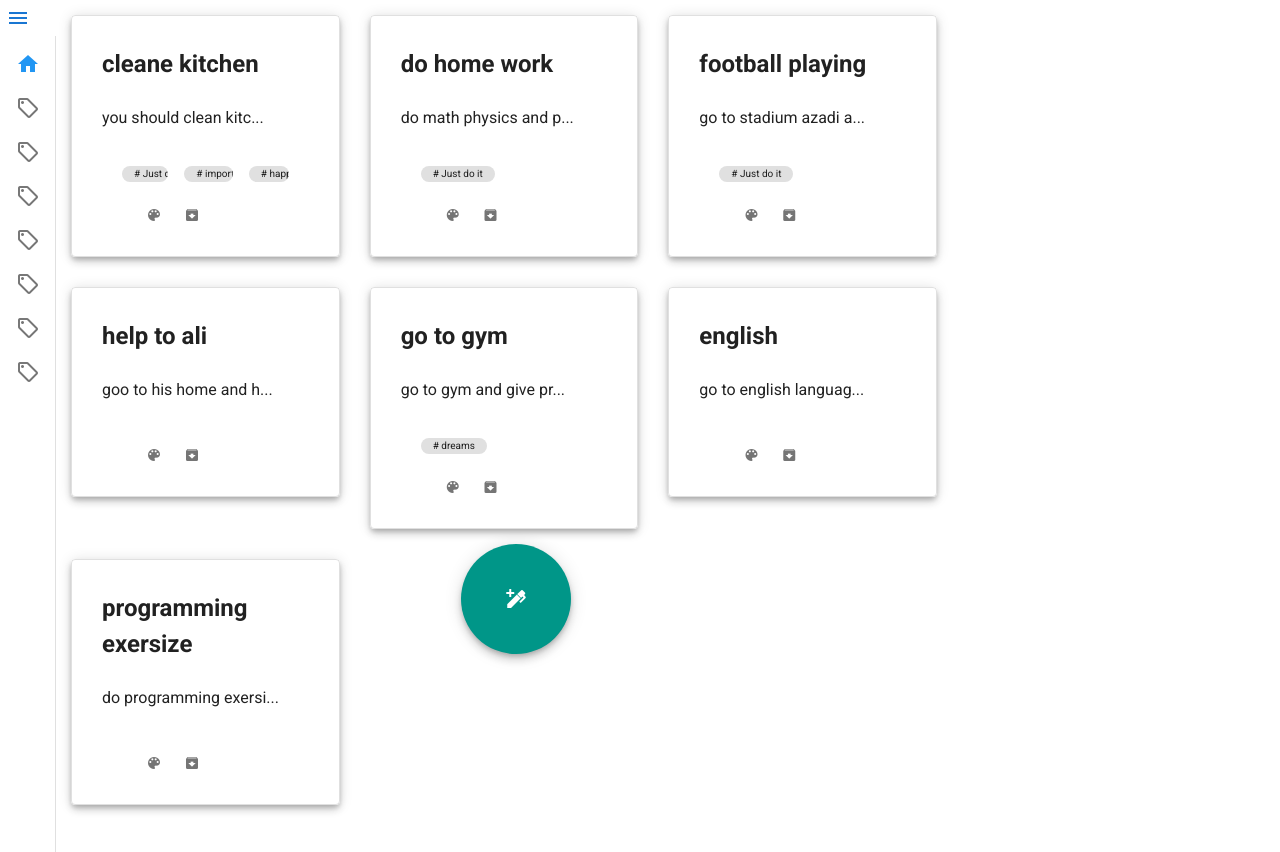
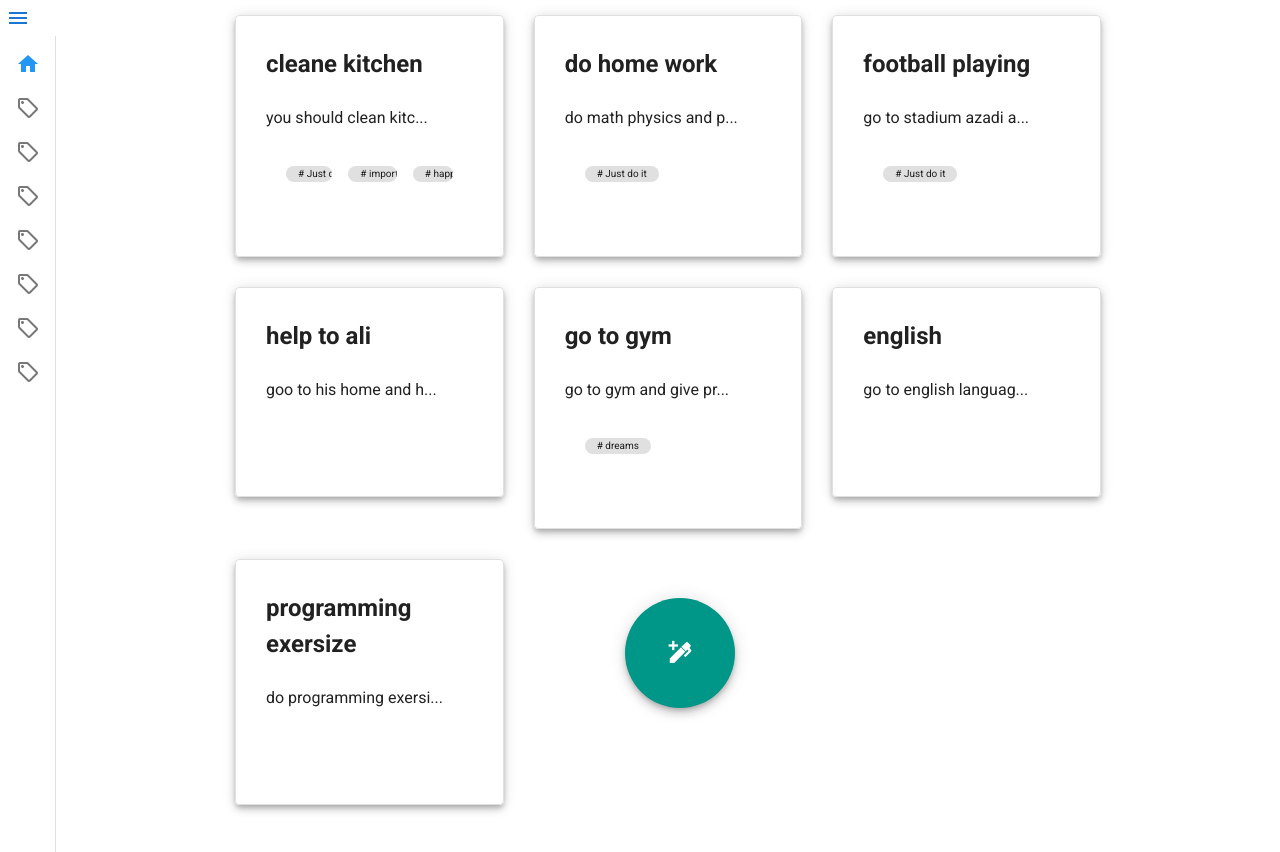
Before and after one commit to afrasiabi1374/notes, a Nuxt app: page / in a window 1280 px wide. Shown: the top 852 px of the page. Built offline with nearby package versions, Linux system fonts and the light colour scheme.

Commit message:
new update from ali

```diff
--- a/components/todoNotes/CardNote.vue
+++ b/components/todoNotes/CardNote.vue
@@ -53,17 +53,14 @@
   }
 </script>
 <style >
+
   .card{
 
       padding: 30px;
       margin-bottom: 10px;
       transition: all 1s;
   }
-  .card:hover{
-      background-color: rgba(62, 178, 171, 0.493);
-      transition: all 1s;
-      cursor: pointer;
-  }
+
   .container{
     display: flex;
   }
@@ -73,20 +70,24 @@
   .card-buttom-nav{
     display: flex;
     list-style-type: none;
+    opacity: 0;
+    transition: all 1.2s;
   }
   .color-hover{
     position: relative;
   }
 
-  .color-container{
+ #color-hover .color-container{
     background-color: aliceblue;
     height: 100px;
     border-radius:4px;
-    display: none;
+    display:flex;
     width: 180px;
     position: absolute;
     top:22%;
     z-index: 2;
+    opacity: 0;
+    transition: all 1.2s;
 
   }
   .color-item{
@@ -122,9 +123,18 @@
     transition-delay: 1s;
   }
   /* hovers */
-  #color-hover:hover .color-container{
-    transition: all 1s;
-    display:flex;
+  .card:hover{
+      cursor: pointer;
+  }
+  .card:hover .card-buttom-nav{
+    transition: all 1.2s;
+    opacity: 1;
+
+  }
+ #color-hover:hover .color-container {
+    transition: all 1.2s;
+    opacity: 1;
+
   }
   #color-hover:hover .color-container .color-item:hover{
     transition: all 1s;
--- a/components/todoNotes/nav/TodoNav.vue
+++ b/components/todoNotes/nav/TodoNav.vue
@@ -3,7 +3,6 @@
     <div  class="nav-bar" >
       <v-app-bar-nav-icon  @click="drawer = !drawer"  color="primary" ></v-app-bar-nav-icon>
       <v-navigation-drawer
-
         hide-overlay
         v-model="drawer"
         expand-on-hover
--- a/pages/index.vue
+++ b/pages/index.vue
@@ -13,7 +13,7 @@
             color="teal"
             @click="formNote={title: '', text: '', tagsId: []};"
           >
-            <v-icon dark>mdi-pen-plus</v-icon>
+            <v-icon style="font-size: 2em;">mdi-pen-plus</v-icon>
           </v-btn>
         </v-row>
       <!-- <note-form v-model="formNopte" :value="formNote" @input="(v) => formNote=v" /> -->
@@ -62,13 +62,15 @@
 <style>
   .add-btn{
     position: relative;
-    top: 14%;
+    margin-top: 6%;
     left: 11%;
     padding: 55px;
-    font-size: 2em;
+    display: flex;
+    justify-content: center;
+    align-items: center;
   }
 .main-content{
   width: 70%;
-
+  margin: auto;
 }
 </style>
--- a/store/helloWorld.js
+++ b/store/helloWorld.js
@@ -171,7 +171,6 @@ export const getters = {
         return state.notes.filter(note=>note.archived === false)
     },
 
-
     archivedOrUnarchivedNotes:(state) => (archive, tagId = null) => {
         return state.notes.filter( note => {
             return note.archived === archive && (tagId? note.tagsId.includes(parseInt(tagId)): true)
```
Also changed, not shown: layouts/default.vue (indentation only).
